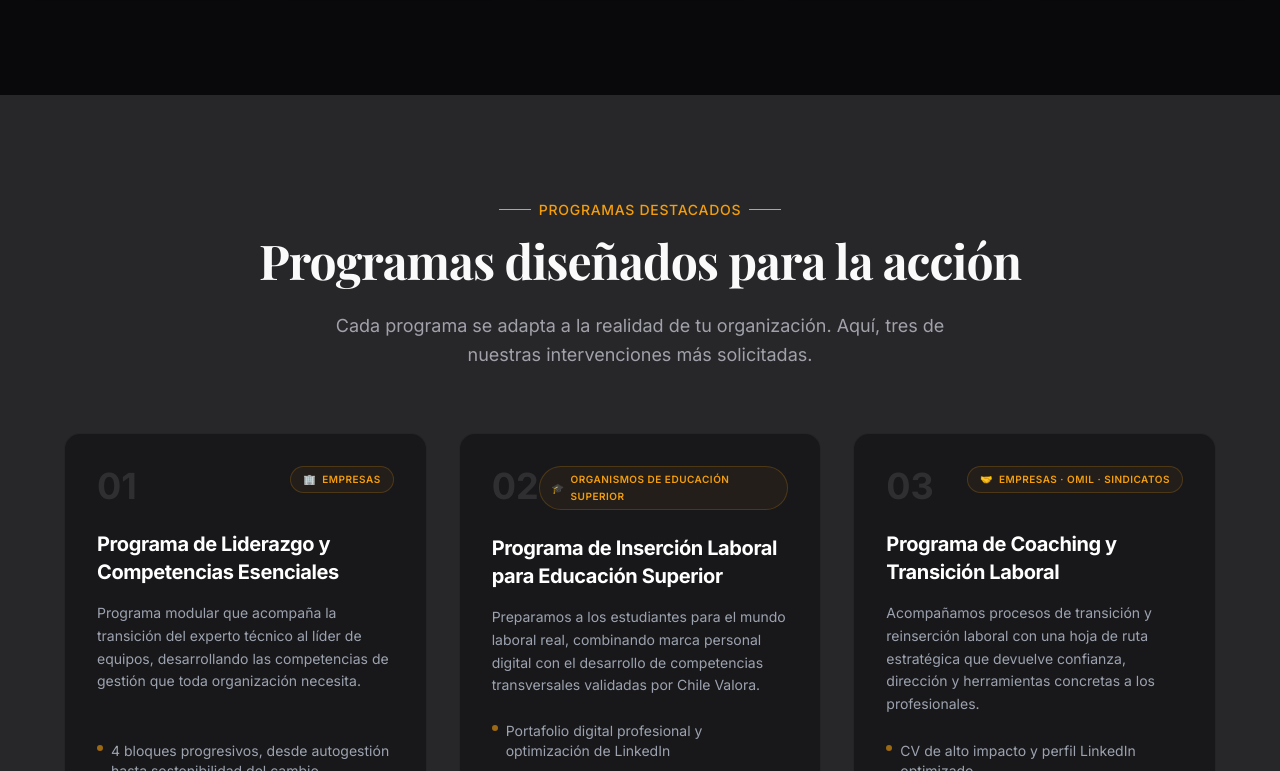
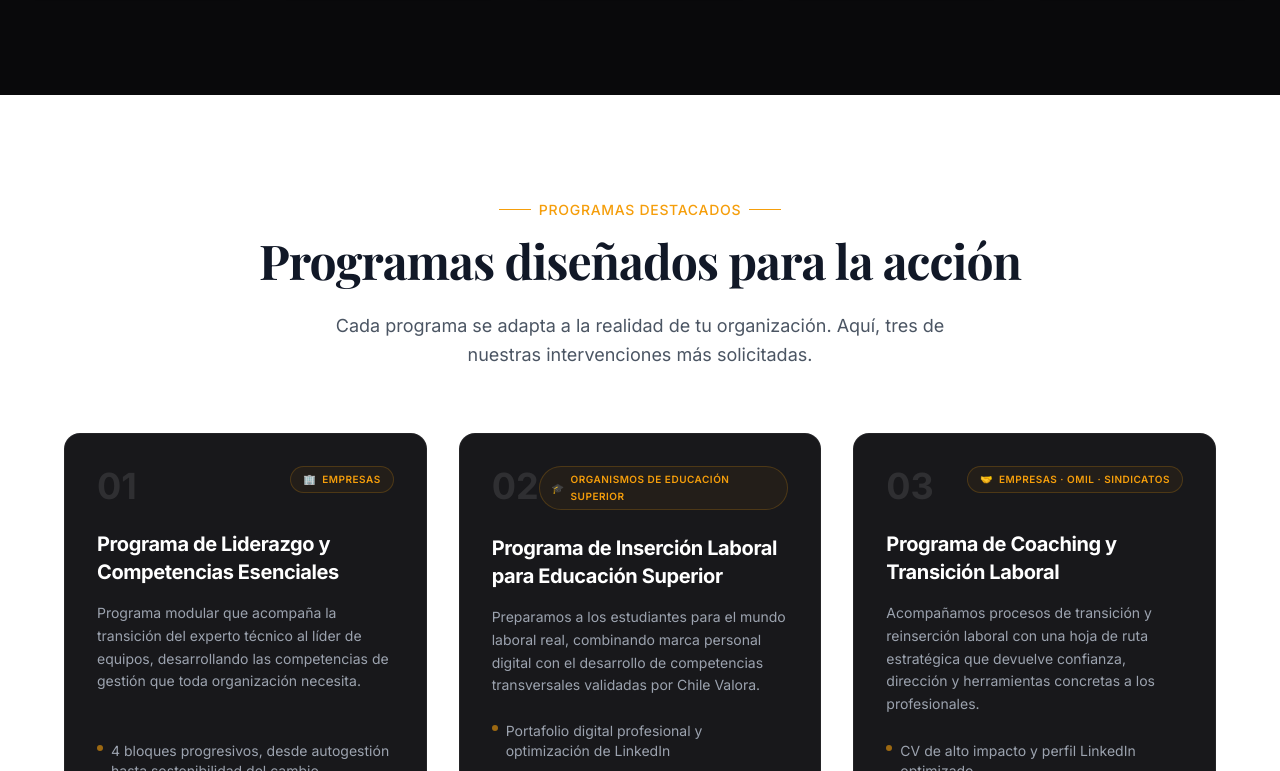
Before and after one commit to mauro6287-blip/alicia-morales-coach, a Next.js app: page / in a window 1280 px wide. Shown: the part 3929-4700 px from the top of the page. Built offline with nearby package versions, Linux system fonts and the light colour scheme; a web font is replaced by a local one.

Commit message:
Change Programas Destacados section to white bg with dark text, keep cards intact

```diff
--- a/sections/Servicios.tsx
+++ b/sections/Servicios.tsx
@@ -48,7 +48,7 @@ const programas = [
 
 export default function Servicios() {
     return (
-        <section id="servicios" className="bg-surface-elevated px-6 py-24">
+        <section id="servicios" className="bg-white px-6 py-24">
             <div className="mx-auto max-w-6xl">
                 {/* Header */}
                 <div className="mb-16 text-center">
@@ -57,12 +57,12 @@ export default function Servicios() {
                         PROGRAMAS DESTACADOS
                         <span className="h-px w-8 bg-primary" />
                     </span>
-                    <h2 className="mb-6 text-3xl font-bold text-foreground md:text-4xl lg:text-5xl">
+                    <h2 className="mb-6 text-3xl font-bold text-gray-900 md:text-4xl lg:text-5xl">
                         <span className="font-[family-name:var(--font-playfair)]">
                             Programas diseñados para la acción
                         </span>
                     </h2>
-                    <p className="mx-auto max-w-2xl text-lg leading-relaxed text-muted">
+                    <p className="mx-auto max-w-2xl text-lg leading-relaxed text-gray-600">
                         Cada programa se adapta a la realidad de tu organización. Aquí, tres
                         de nuestras intervenciones más solicitadas.
                     </p>
```
